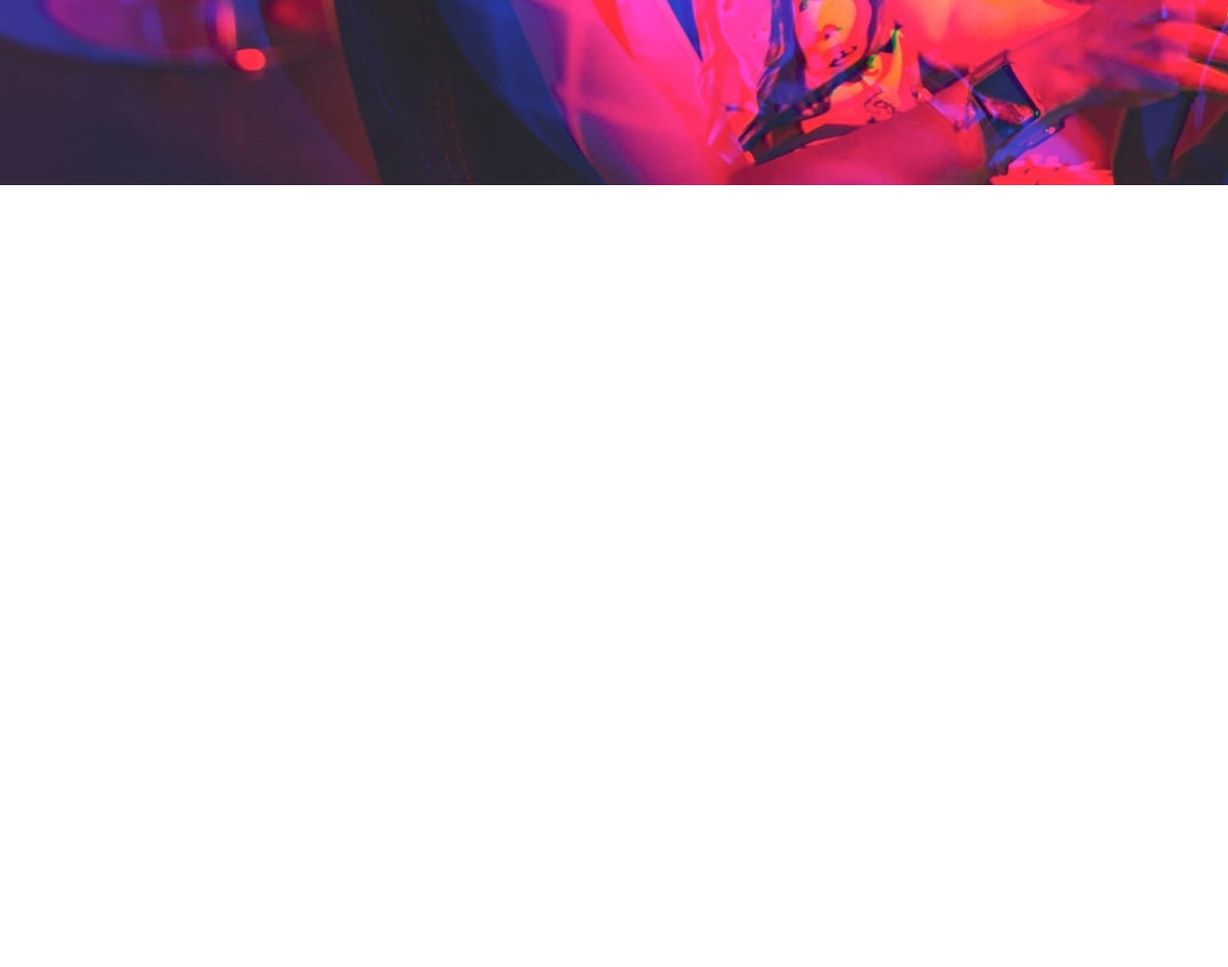
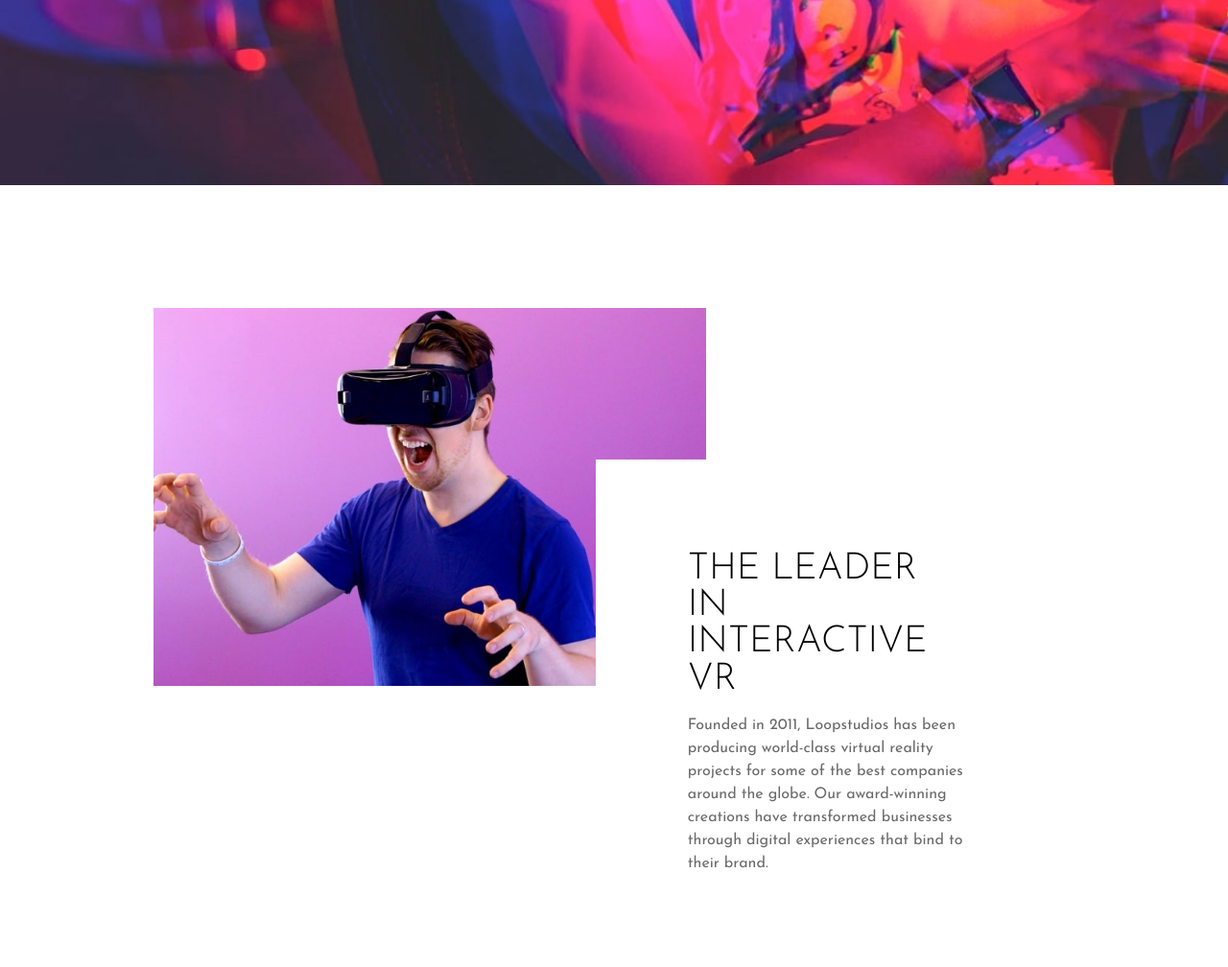
Before and after one commit to Medido1/Frontend-Mentor-Loopstudios-landing-page, a plain HTML site: page index.html in a window 1280 px wide. Shown: the part 507-1515 px from the top of the page at 96% size. Before the commit the page ends 800 px from the top, so only its background shows below. Drawn offline with Linux system fonts and the light colour scheme.

Commit message:
Create and style intro section for mobile and dekstop design

```diff
--- a/index.html
+++ b/index.html
@@ -72,5 +72,25 @@
     </div>
     <h1>Immersive experiences that deliver</h1>
   </header>
+  <main class="main">
+    <section class="introduction">
+      <picture>
+        <source srcset="./images/desktop/image-interactive.jpg" media="(min-width: 768px)">
+        <img
+          src="./images/mobile/image-interactive.jpg"
+          alt="man using VR set" class="interactive_img"
+        >
+      </picture>
+      <div class="text_container">
+        <h2>The leader in interactive VR</h2>
+        <p>
+          Founded in 2011, Loopstudios has been producing world-class virtual reality
+          projects for some of the best companies around the globe. Our award-winning
+          creations have transformed businesses through digital experiences that bind
+          to their brand.
+        </p>
+      </div>
+    </section>
+  </main>
 </body>
 </html>
--- a/style.css
+++ b/style.css
@@ -15,10 +15,6 @@
   margin: 0;
   padding: 0;
   box-sizing: border-box;
-}
-body {
-  line-height: 1.5;
-  -webkit-font-smoothing: antialiased;
 }
 img, picture, svg {
   display: block;
@@ -114,6 +110,32 @@ h1 {
 .mobile_menu li a:hover .border {
   opacity: 1;
 }
+/* Main */
+.main {
+  padding: 4rem 2rem;
+  font-family: var(--joesfin);
+}
+
+.introduction {
+  text-align: center;
+  position: relative;
+  max-width: 1500px;
+  width: 100%;
+}
+
+.introduction h2 {
+  font-weight: 300;
+  font-size: 2.4em;
+  line-height: 1;
+  text-transform: uppercase;
+  margin-bottom: 1rem;
+  margin-top: 2rem;
+}
+
+.introduction p {
+  color: var(--Very_Dark_Gray);
+  line-height: 1.5;
+}
 @media (min-width: 768px) {
   .header {
     background: url(./images/desktop/image-hero.jpg) no-repeat;
@@ -143,4 +165,22 @@ h1 {
     font-size: 3.2rem;
     margin-top: 6rem;
   }
+  .main {
+    padding: 8rem 10rem;
+  }
+  .interactive_img {
+    width: 60%;
+  }
+  .introduction h2 {
+    margin-top: 0;
+  }
+  .introduction .text_container {
+    position: absolute;
+    background-color: var(--White);
+    top: 40%;
+    left: 48%;
+    padding: 6rem;
+    text-align: left;
+    max-width: 50%;
+  }
 }
```
